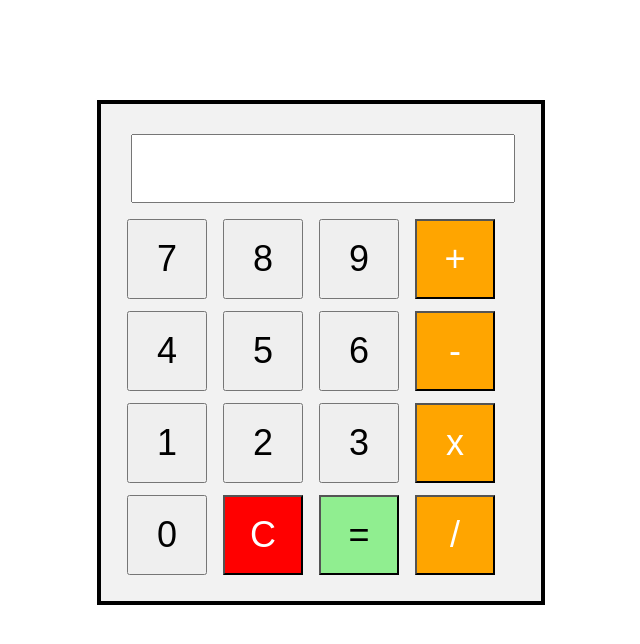
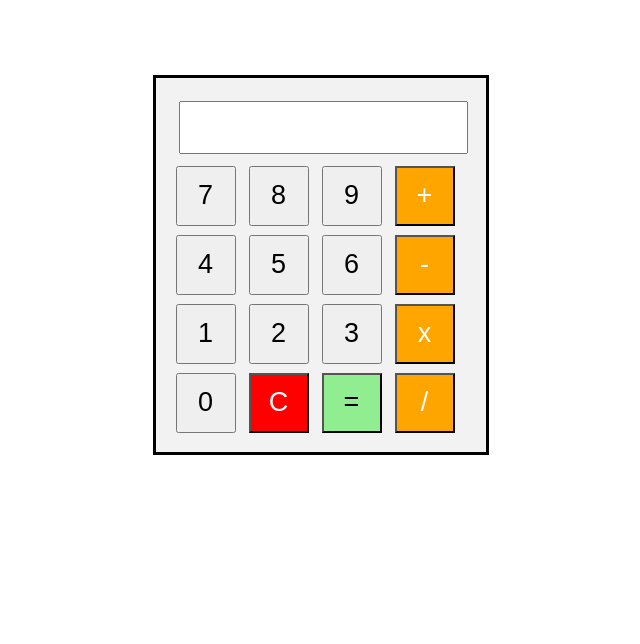
Before and after one commit to ake456/calculator, a plain HTML site: page index.html in a window 1280 px wide. Shown: the whole page, without its empty margins (319-959 px from the left). Drawn offline with Linux system fonts and the light colour scheme.

Commit message:
Add files via upload

```diff
--- a/style.css
+++ b/style.css
@@ -1,23 +1,23 @@
 .calculator {
-width: 400px;
-margin: 100px auto;
-padding: 20px;
-border: 4px solid black;
+width: 300px;
+margin: 75px auto;
+padding: 15px;
+border: 3px solid black;
 background-color:#f2f2f2;
 }
 
 #display {
-width: 360px;
-margin: 10px;
-padding: 10px;
-font-size: 40px;
+width: 270px;
+margin: 7.5px;
+padding: 7.5px;
+font-size: 30px;
 }
 
 button {
-width: 80px;
-height: 80px;
-margin: 6px;
-font-size: 36px;
+width: 60px;
+height: 60px;
+margin: 4.5px;
+font-size: 27px;
 cursor: pointer;
 }
 
```
